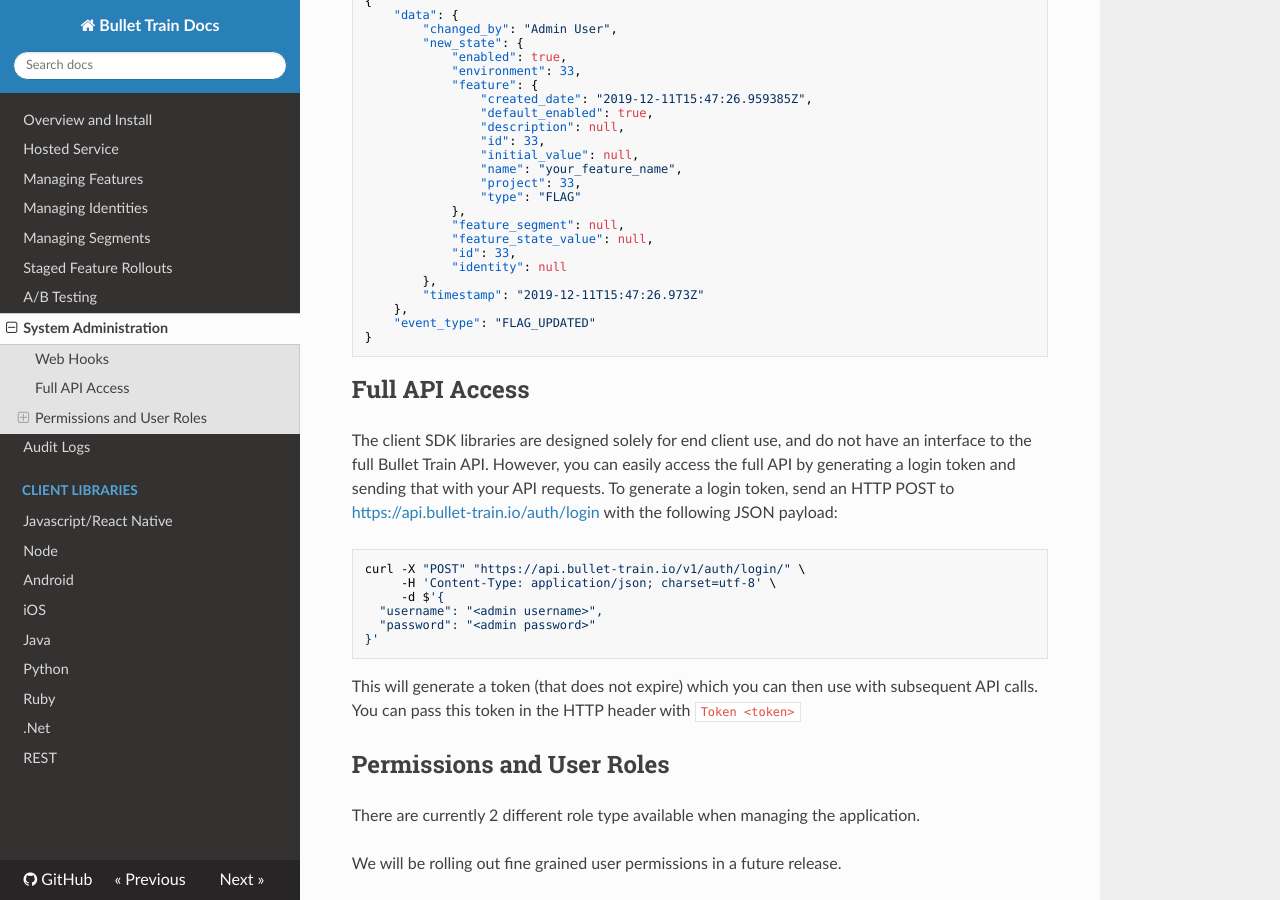
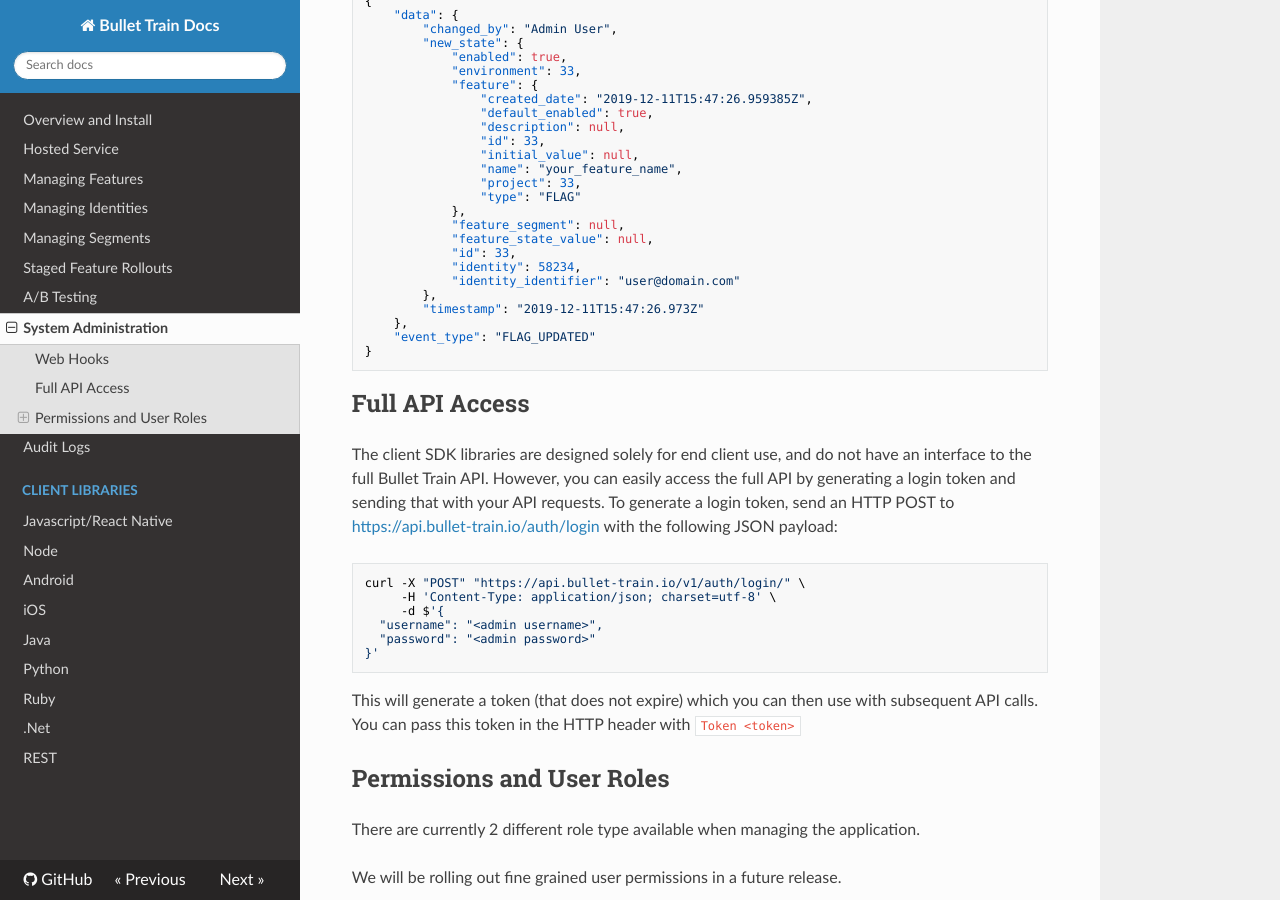
Before and after one commit to Flagsmith/flagsmith-docs, an MkDocs documentation site: the page built from docs/system-administration.md, in a window 1280 px wide and 900 px high, scrolled down 619 px. Built offline with MkDocs 1.6.1, drawn with Linux system fonts in a browser that asks for light colours; nearby versions of some CDN libraries; old or Windows-style settings are respelled for this version of MkDocs.

Commit message:
Updated webhook with identifier

```diff
--- a/docs/system-administration.md
+++ b/docs/system-administration.md
@@ -34,7 +34,8 @@ Each event generates an HTTP POST with the following body payload to each of the
             "feature_segment": null,
             "feature_state_value": null,
             "id": 33,
-            "identity": null
+            "identity": 58234,
+            "identity_identifier": "user@domain.com"
         },
         "timestamp": "2019-12-11T15:47:26.973Z"
     },
```
